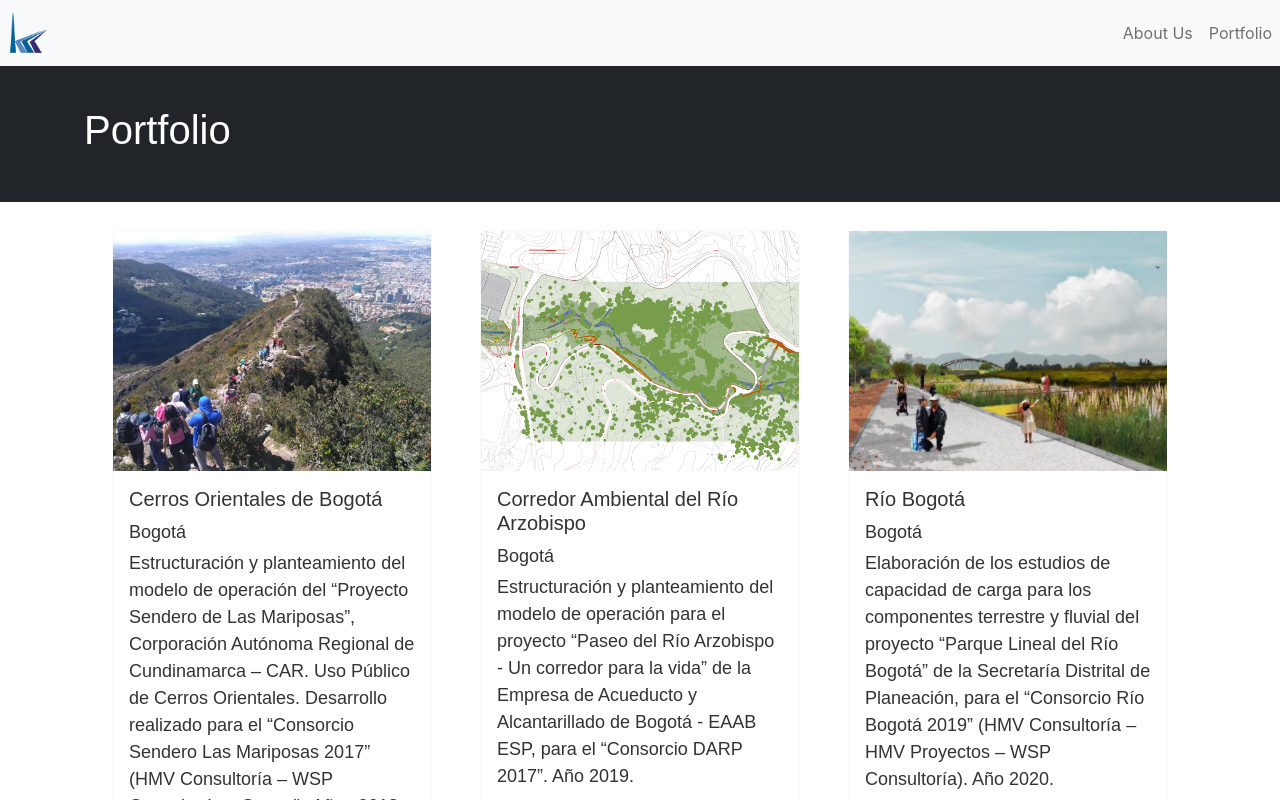
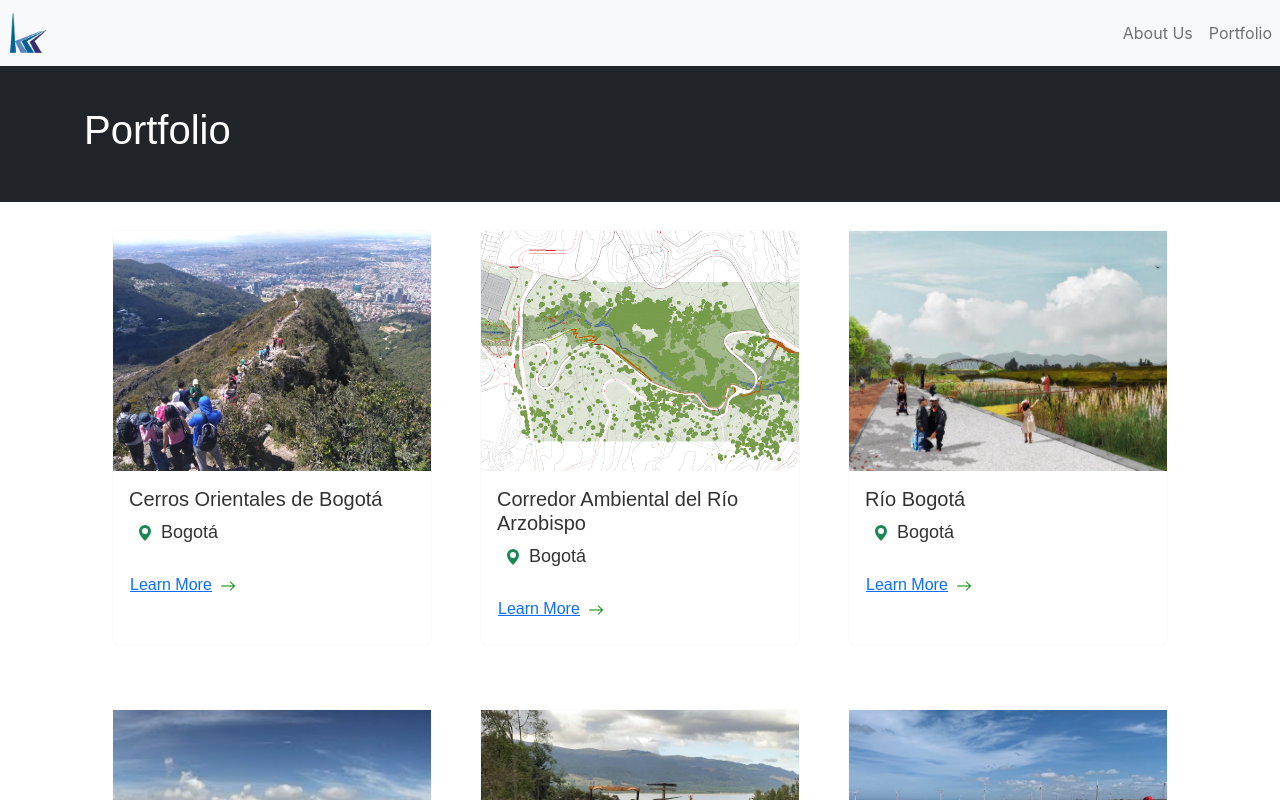
Before and after one commit to SeaBa55/kikster, a React (Create React App) app: page /portfolio in a window 1280 px wide. Shown: the top 800 px of the page. Built offline with nearby package versions, Linux system fonts and the light colour scheme.

Commit message:
removed large descriptions form portfolio page

```diff
--- a/src/pages/portfolio/index.js
+++ b/src/pages/portfolio/index.js
@@ -24,9 +24,24 @@ const renderPortfolioCards = () => {
         <Card.Body>
           <Card.Title>{project.title}</Card.Title>
           <Card.Text className="mb-0 pb-1">
-            {project.location}
+          <p className="text-sm-white">
+              <span className="px-2 text-success">
+                <svg
+                  xmlns="http://www.w3.org/2000/svg"
+                  width="16"
+                  height="16"
+                  fill="currentColor"
+                  class="bi bi-geo-alt-fill"
+                  viewBox="0 0 16 16"
+                >
+                  <path d="M8 16s6-5.686 6-10A6 6 0 0 0 2 6c0 4.314 6 10 6 10zm0-7a3 3 0 1 1 0-6 3 3 0 0 1 0 6z" />
+                </svg>
+              </span>
+              {/* Lobortis Quisque */}
+              {project.location}
+            </p>
           </Card.Text>
-          <Card.Text>{project.desciption}</Card.Text>
+          {/* <Card.Text>{project.desciption}</Card.Text> */}
             <Button variant="link" className="ps-0 text-dark">
               <Link to={link}>Learn More</Link>
               <span style={{ color: "green" }} className="ps-2">
```
